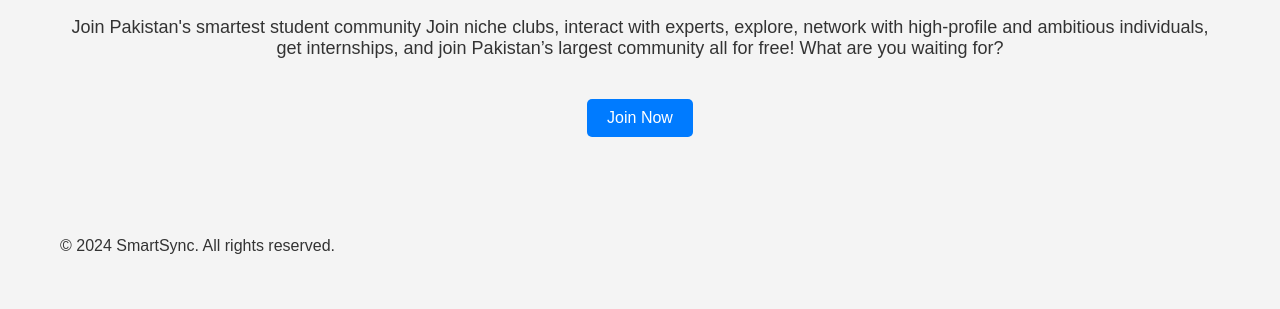
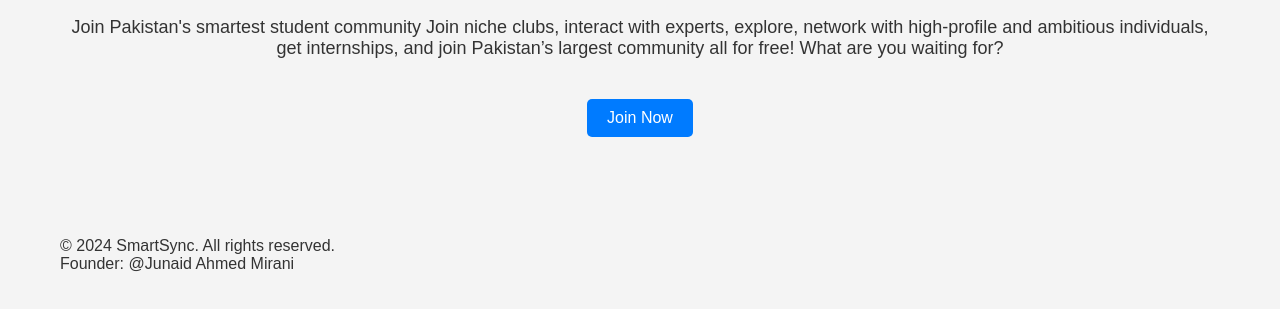
Before and after one commit to junaidmirani/SmartSync.io, a plain HTML site: page index.html in a window 1280 px wide. Shown: the part 377-686 px from the top of the page. Drawn offline with Linux system fonts and the light colour scheme.

Commit message:
Update index.html

```diff
--- a/index.html
+++ b/index.html
@@ -40,6 +40,7 @@
     <footer>
       <div class="container">
         <p>&copy; 2024 SmartSync. All rights reserved.</p>
+        <p>Founder: @Junaid Ahmed Mirani</p>
       </div>
     </footer>
     <script>
```
